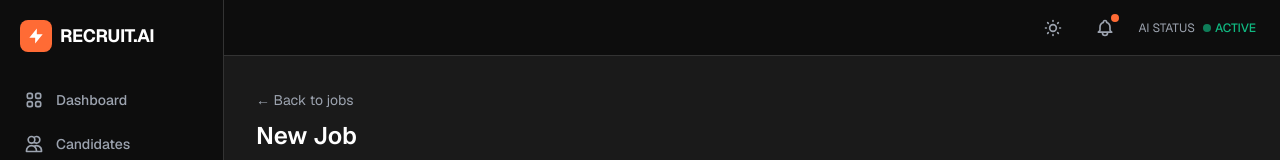
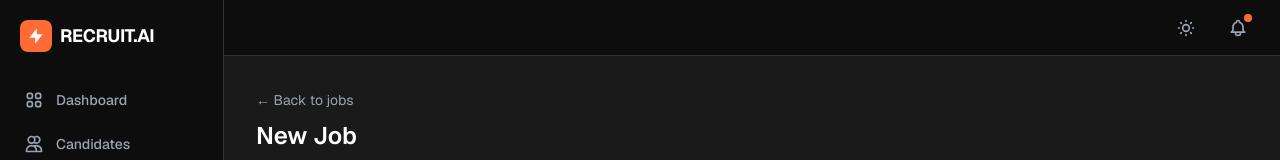
Before and after one commit to bigai-dev/ai-hr-system, a Next.js app: page /jobs/new in a window 1280 px wide. Shown: the top 160 px of the page. Built offline with nearby package versions, Linux system fonts and the light colour scheme.

Commit message:
Remove hardcoded AI STATUS indicator from TopBar

```diff
--- a/src/components/TopBar.tsx
+++ b/src/components/TopBar.tsx
@@ -38,14 +38,6 @@ export default function TopBar({ title }: { title?: string }) {
           </svg>
           <span className="absolute top-1 right-1 w-2 h-2 bg-accent rounded-full"></span>
         </button>
-        {/* AI Status */}
-        <div className="flex items-center gap-2 text-xs">
-          <span className="text-muted">AI STATUS</span>
-          <span className="flex items-center gap-1 text-success font-medium">
-            <span className="w-2 h-2 bg-success rounded-full animate-pulse"></span>
-            ACTIVE
-          </span>
-        </div>
       </div>
     </header>
   );
```
